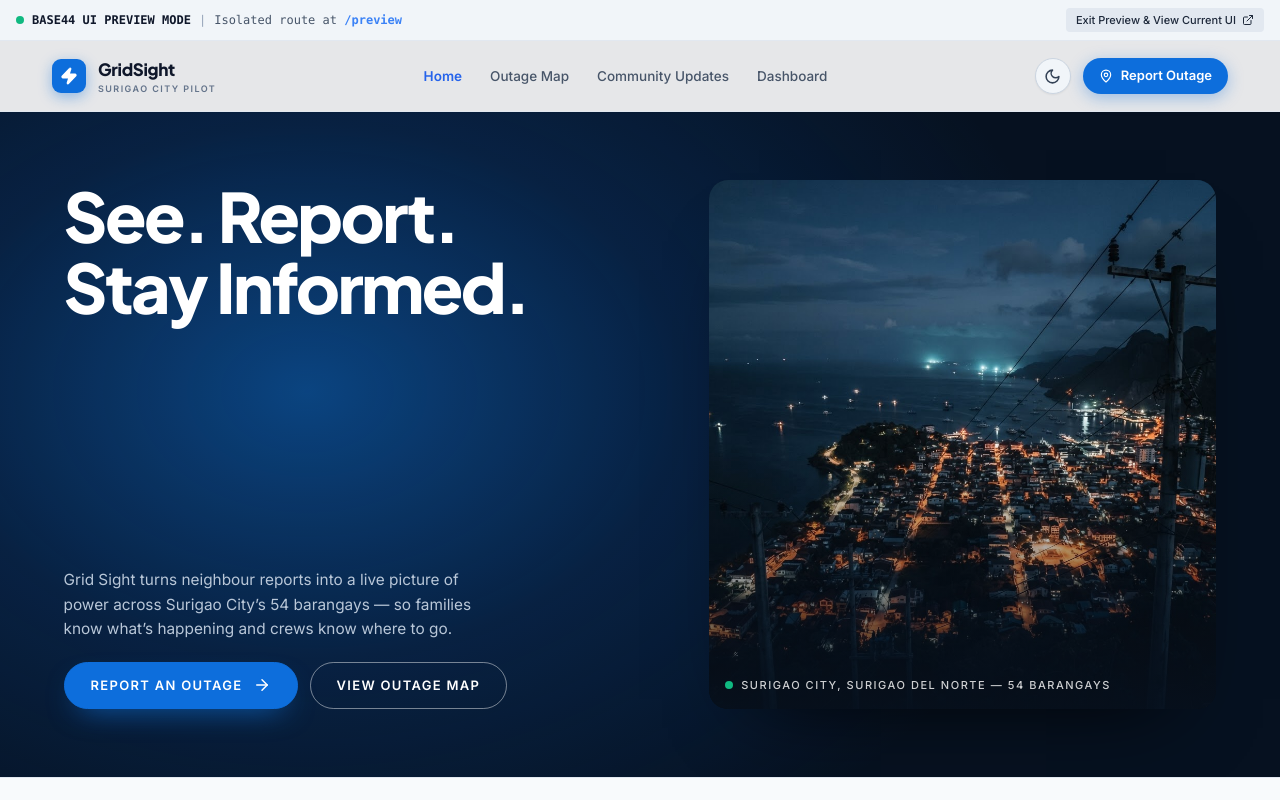
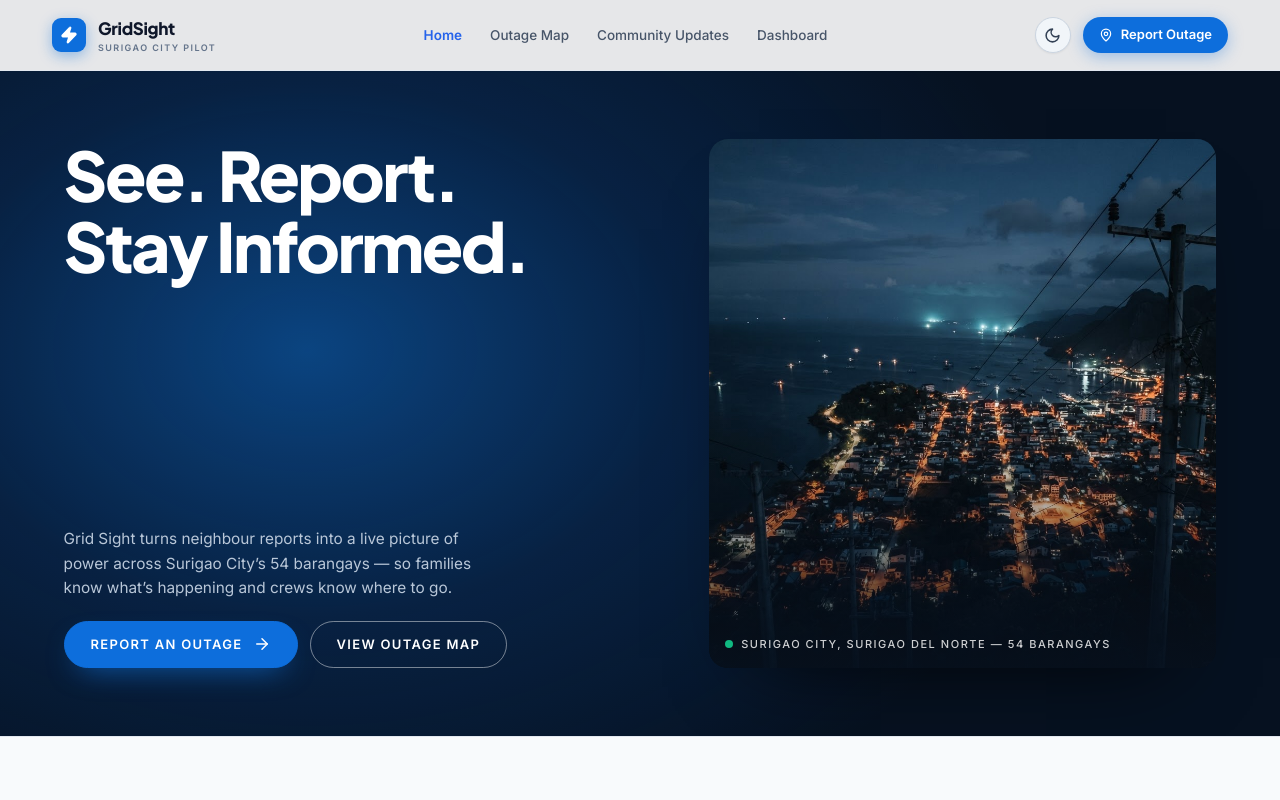
Before and after one commit to KntBryan/GridSight, a Next.js app: page / in a window 1280 px wide. Shown: the top 800 px of the page. Built offline with nearby package versions, Linux system fonts and the light colour scheme; no server answers; the database is empty.

Commit message:
fix: remove preview mode status bar from header

```diff
--- a/src/components/preview/preview-nav.tsx
+++ b/src/components/preview/preview-nav.tsx
@@ -1,7 +1,6 @@
 "use client";
 
-import Link from "next/link";
-import { Zap, MapPin, ExternalLink } from "lucide-react";
+import { Zap, MapPin } from "lucide-react";
 import { ThemeToggle, useTheme } from "./preview-theme";
 
 export type PreviewTab = "home" | "map" | "updates" | "dashboard";
@@ -18,43 +17,6 @@ export function PreviewNav({ currentTab, onSelectTab, onOpenReport }: PreviewNav
 
   return (
     <>
-      {/* Top Preview Status Bar */}
-      <div
-        className={`px-4 py-2 text-xs flex flex-wrap items-center justify-between gap-3 transition-colors ${
-          isDark
-            ? "bg-[#0b1a2e] border-b border-white/10 text-white/80"
-            : "bg-slate-100 border-b border-slate-200 text-slate-700 shadow-sm"
-        }`}
-      >
-        <div className="flex items-center gap-2 font-mono">
-          <span className="flex h-2 w-2 relative">
-            <span className="animate-ping absolute inline-flex h-full w-full rounded-full bg-emerald-400 opacity-75"></span>
-            <span className="relative inline-flex rounded-full h-2 w-2 bg-emerald-500"></span>
-          </span>
-          <span className={`font-semibold ${isDark ? "text-white" : "text-slate-900"}`}>
-            BASE44 UI PREVIEW MODE
-          </span>
-          <span className={isDark ? "text-white/40" : "text-slate-400"}>|</span>
-          <span className={isDark ? "text-white/60" : "text-slate-600"}>
-            Isolated route at <code className="text-blue-500 font-semibold">/preview</code>
-          </span>
-        </div>
-
-        <div className="flex items-center gap-3">
-          <Link
-            href="/"
-            className={`inline-flex items-center gap-1.5 px-2.5 py-1 rounded font-medium transition text-[11px] ${
-              isDark
-                ? "bg-white/10 hover:bg-white/20 text-white"
-                : "bg-slate-200 hover:bg-slate-300 text-slate-800"
-            }`}
-          >
-            <span>Exit Preview & View Current UI</span>
-            <ExternalLink size={12} />
-          </Link>
-        </div>
-      </div>
-
       {/* Main Base44 Header */}
       <header
         className={`sticky top-0 z-40 border-b backdrop-blur-xl transition-colors ${
```
